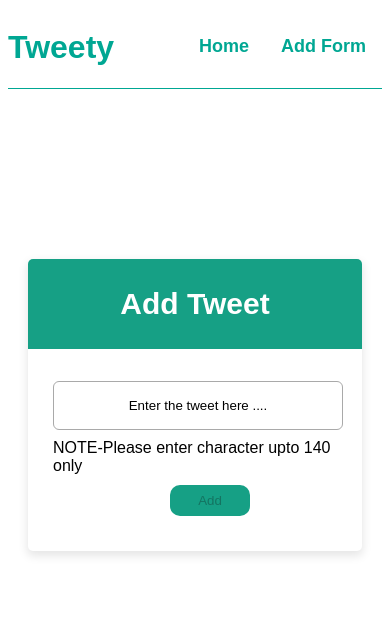
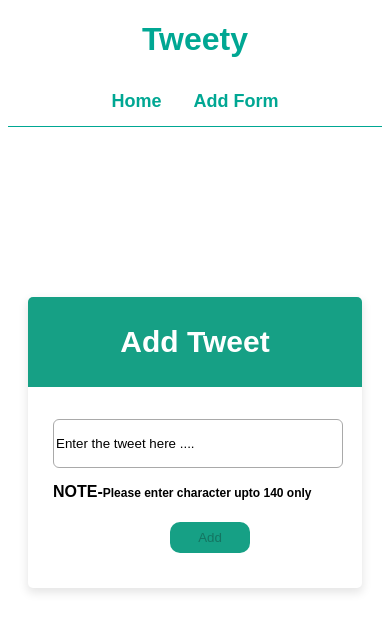
Before and after one commit to karthickeyan-mediwave/React-classcomponents, a React (Vite) app in the folder app/: page / in a window 390 px wide. Both pictures are taken after typing "Sample" into the empty fields and a click on the button "Add Form". Shown: the top 632 px of the page. Built offline with nearby package versions, Linux system fonts and the light colour scheme.

Commit message:
tweet error add

```diff
--- a/app/src/components/Form.jsx
+++ b/app/src/components/Form.jsx
@@ -40,7 +40,12 @@ function CustomForm({ addTweet }) {
             </div>
             <div className="error">{isSubmit.error}</div>
             <div className="note">
-              <span> NOTE-Please enter character upto 140 only</span>
+              <h4>
+                NOTE-
+                <span className="note-para">
+                  Please enter character upto 140 only
+                </span>
+              </h4>
             </div>
             <div className="form-add">
               <button
--- a/app/src/components/Nav.jsx
+++ b/app/src/components/Nav.jsx
@@ -8,7 +8,7 @@ function Nav() {
   const [addTweet, setAddTweet] = useState(getFromLocalstorage());
   const [searchVal, setSearchVal] = useState("");
   const [filteredResults, setFilteredResults] = useState([]);
-  const [isNotfound, setIsNotfound] = useState(false);
+  const [isNotfound, setIsNotfound] = useState({ msg: "", error: false });
 
   function getFromLocalstorage() {
     const initialtweets = JSON.parse(localStorage.getItem("tweets"));
@@ -61,22 +61,11 @@ function Nav() {
 
     console.log(updatedTweets);
     setIsShowForm(false);
+    setIsNotfound({ msg: "", error: false });
   }
 
   function handleSearchClick() {
-    const filterBySearch = addTweet.filter((item) => {
-      if (item.tweet.toLowerCase().includes(searchVal.toLowerCase())) {
-        return item;
-      }
-    });
-    if (searchVal === "") {
-      console.log("inside");
-      setFilteredResults(getFromLocalstorage());
-
-      return;
-    }
-    console.log(filterBySearch);
-    setFilteredResults(filterBySearch);
+    setSearchVal("");
   }
 
   // function onChange(value) {
@@ -102,18 +91,27 @@ function Nav() {
     const filterBySearch = addTweet.filter((item) => {
       if (item.tweet.toLowerCase().includes(searchVal.toLowerCase())) {
         return item;
-      } else {
-        setIsNotfound(true);
       }
     });
     if (searchVal === "") {
-      console.log("inside");
+      console.log("useeffect");
       setFilteredResults(getFromLocalstorage());
-
-      return;
     }
     console.log(filterBySearch);
     setFilteredResults(filterBySearch);
+
+    if (addTweet.length != 0) {
+      if (filterBySearch.length === 0) {
+        setIsNotfound({ msg: "Result Not Found", error: true });
+      } else {
+        setIsNotfound({ msg: "", error: false });
+      }
+    } else {
+      setIsNotfound({
+        msg: " No tweet now. Make a tweet and check here",
+        error: true,
+      });
+    }
   }, [searchVal]);
 
   useEffect(() => {
@@ -121,13 +119,15 @@ function Nav() {
   });
   const handleLikeClick = (id) => {
     const updatedTweets = filteredResults.map((tweet) =>
-      tweet.id === id ? { ...tweet, like: true, dislike: false } : tweet
+      tweet.id === id ? { ...tweet, like: !tweet.like, dislike: false } : tweet
     );
     setFilteredResults(updatedTweets);
   };
   const handleDislikeClick = (id) => {
     const updatedTweets = filteredResults.map((tweet) =>
-      tweet.id === id ? { ...tweet, dislike: true, like: false } : tweet
+      tweet.id === id
+        ? { ...tweet, dislike: !tweet.dislike, like: false }
+        : tweet
     );
     setFilteredResults(updatedTweets);
   };
@@ -135,6 +135,9 @@ function Nav() {
   return (
     <div>
       <div className="navbar">
+        <div>
+          <h1>Tweety</h1>
+        </div>
         <div className="link">
           <button className="home-btn" onClick={() => setIsShowForm(false)}>
             Home
@@ -142,9 +145,6 @@ function Nav() {
           <button className="addform-btn" onClick={() => setIsShowForm(true)}>
             Add Form
           </button>
-        </div>
-        <div>
-          <h1>Tweety</h1>
         </div>
       </div>
       {isShowForm ? (
@@ -157,18 +157,23 @@ function Nav() {
             <input
               type="text"
               placeholder="Search here ....."
+              value={searchVal}
               onChange={(e) => setSearchVal(e.target.value)}
             />
-            <button className="Search-btn" onClick={handleSearchClick}>
-              Search
+
+            <button className="search-btn" onClick={handleSearchClick}>
+              clear
             </button>
           </div>
-          <div class="tweet-parent"></div>
-          <div class="tweet-container">
-            <div class="tweet-list-title">
+          {/* <div className="tweet-parent"></div> */}
+          <div className="tweet-container">
+            <div className="tweet-list-title">
               <h2>
-                List of <span class="tweet-list">Tweet</span>
+                List of <span className="tweet-list">Tweet</span>
               </h2>
+              {isNotfound.error ? (
+                <div className="error">{isNotfound.msg}</div>
+              ) : null}
             </div>
             {/* <div className="tweet-records">
               {addTweet.map((item, index) => {
--- a/app/src/index.css
+++ b/app/src/index.css
@@ -14,7 +14,6 @@ h1 {
   display: flex;
   align-items: center;
   justify-content: space-between;
-  flex-direction: row-reverse;
   border-bottom: 1px solid #00a793;
 }
 .home-btn,
@@ -68,9 +67,8 @@ a {
 .search input::placeholder {
   font-size: 14px;
   color: black;
-  text-align: center;
 }
-.Search-btn {
+.search-btn {
   background: #00a793;
   color: white;
   border: none;
@@ -79,26 +77,23 @@ a {
   margin: 0 8px;
   cursor: pointer;
 }
-.tweet-parent {
-  background-color: #f5f2f2;
-  height: 1000px;
-  position: relative;
-}
 .tweet-container {
   padding: 110px;
   margin-top: 100px;
-  /* background-color: rgba(247, 247, 249, 1); */
+  background-color: rgba(247, 247, 249, 1);
   border-radius: 20px;
-  background: url(https://www.mediwavedigital.com/_next/static/media/oruworks.e62439ad.svg);
+  background-image: url(https://www.mediwavedigital.com/_next/static/media/oruworks.e62439ad.svg);
   background-repeat: no-repeat;
   background-position: left 110px top 72px;
-  position: absolute;
-  top: 100px;
+  /* position: absolute;
+  top: 100px; */
 }
 .tweet-records {
-  display: flex;
+  /* display: flex;
   flex-wrap: wrap;
-  justify-content: space-between;
+  justify-content: space-between; */
+  display: grid;
+  grid-template-columns: 1fr 1fr 1fr;
 }
 .card:nth-child(even) {
   border-left: 14px solid #e50064;
@@ -108,20 +103,21 @@ a {
   margin: 25px;
   border-radius: 10px;
   background: white;
-  width: 300px !important;
+  /* width: 300px !important; */
   border-left: 14px solid #00a793;
   /* background-color: rgba(247, 247, 249, 1); */
   box-shadow: 0 10px 15px -3px rgba(0, 0, 0, 0.1),
     0 4px 6px -4px rgba(0, 0, 0, 0.1);
 }
-.tweet-para {
+/* .tweet-para {
   width: 100%;
-}
+} */
 .tweet-para p {
   padding: 15px 30px;
   font-size: 18px;
   font-weight: 300;
-  width: 200px !important;
+  /* width: 200px !important; */
+  overflow-wrap: break-word;
 }
 .emoji-head {
   padding: 4px 10px;
@@ -136,6 +132,7 @@ a {
 .emoji button {
   background: none;
   border: none;
+  cursor: pointer;
 }
 .like {
   border: 1px solid #00a793 !important;
@@ -189,7 +186,6 @@ a {
 }
 form .row input::placeholder {
   color: black;
-  text-align: center;
 }
 
 .form-add {
@@ -199,15 +195,12 @@ form .row input::placeholder {
 .error {
   color: red;
 }
-.back {
-  margin-top: 25px;
-  border: 1px solid #00a793;
-  padding: 4px 8px;
-  border-radius: 4px;
-  background: white;
+.input-note {
+  font-size: 14px;
+  color: grey;
 }
-.back a {
-  color: #00a793;
+.note-para {
+  font-size: 12px;
 }
 .submit-btn {
   background: #16a085;
@@ -219,39 +212,39 @@ form .row input::placeholder {
 }
 @media only screen and (max-width: 992px) {
   .tweet-records {
-    display: block;
+    display: grid;
+    grid-template-columns: 1fr 1fr;
   }
   .card {
     margin: 25px auto;
-    width: 400px !important;
   }
 }
 @media only screen and (max-width: 768px) {
   .tweet-container {
-    background: none;
+    background-color: rgba(247, 247, 249, 1);
     padding: 60px;
   }
   .search input {
     width: 80%;
   }
-  .Search-btn {
+  .search-btn {
     margin-top: 15px;
   }
 }
 @media only screen and (max-width: 600px) {
   .tweet-records {
-    display: block;
+    display: grid;
     margin: 7px auto;
-    width: 50px;
+    grid-template-columns: 1fr;
   }
   .card {
     margin: 25px auto;
-    width: 300px !important;
+    width: 95%;
   }
   .tweet-container {
     padding: 0px;
     margin-top: 140px;
-    background: none;
+    background-color: rgba(247, 247, 249, 1);
   }
   .navbar {
     padding: 0;
@@ -263,9 +256,14 @@ form .row input::placeholder {
   }
   .card {
     margin: 25px auto;
-    width: 215px !important;
   }
-  .Search-btn {
+  .search-btn {
     margin-top: 12px;
   }
+  .navbar {
+    display: block;
+  }
+  .link {
+    justify-content: center;
+  }
 }
```
